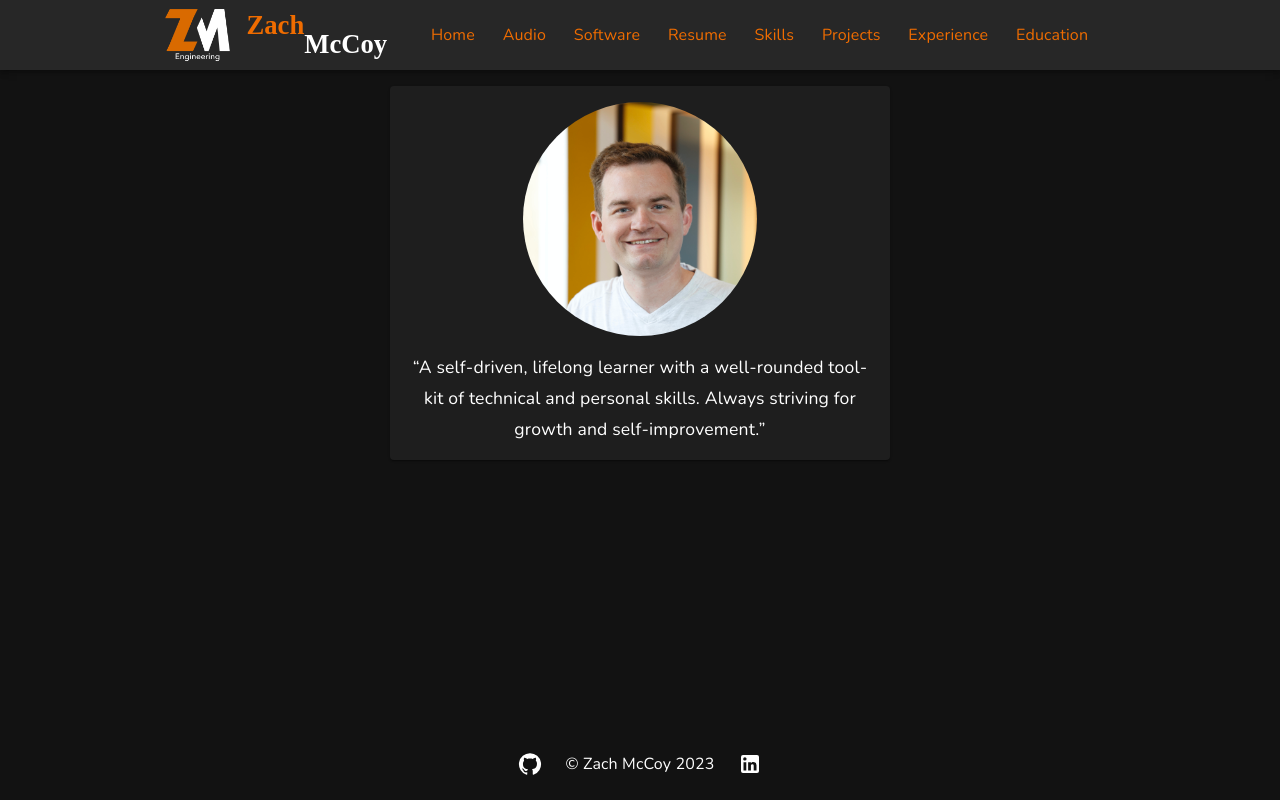
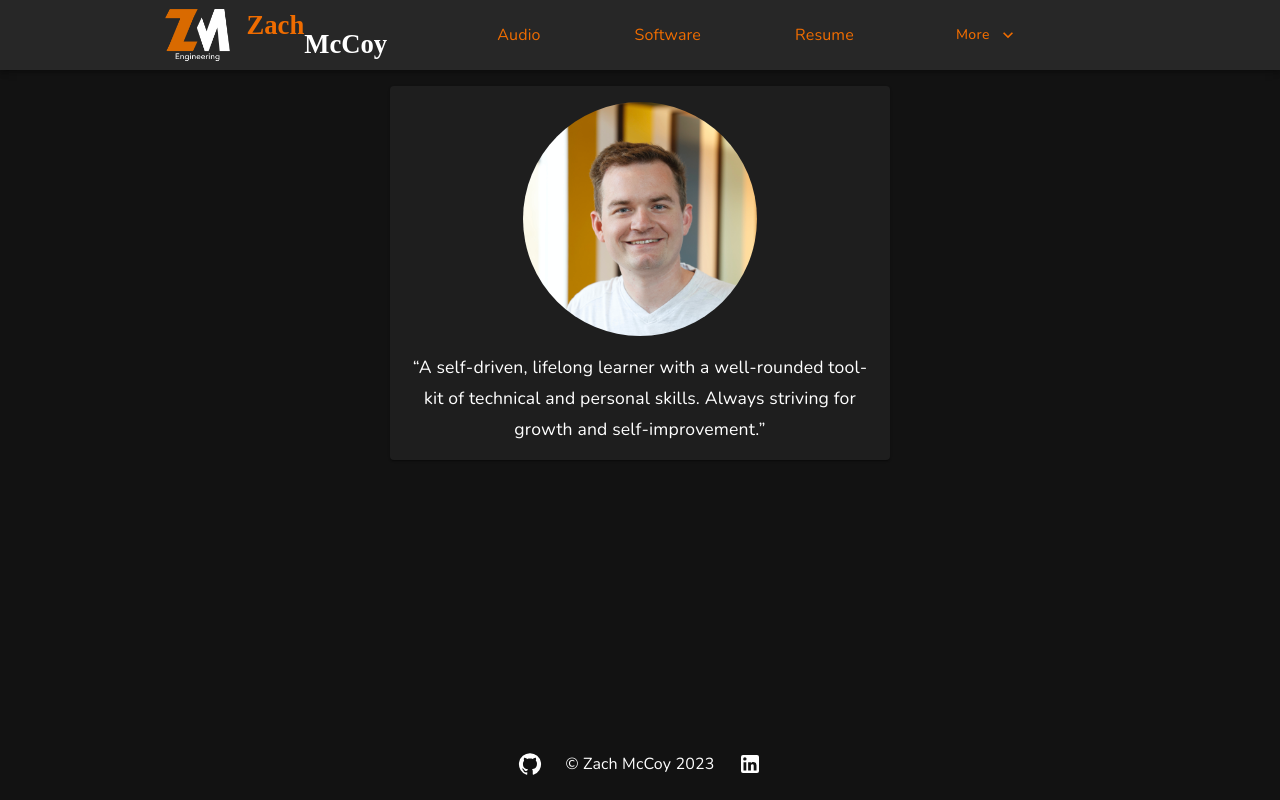
Before and after one commit to zrm20/zm-portfolio, a React (Create React App) app: page / in a window 1280 px wide. Built offline with nearby package versions, Linux system fonts and the light colour scheme; a web font is replaced by a local one.

Commit message:
add secondary links to navbar

```diff
--- a/src/components/partials/NavBar/NavBar.styles.ts
+++ b/src/components/partials/NavBar/NavBar.styles.ts
@@ -6,6 +6,7 @@ interface Style {
   logoContainer: SxProps;
   logo: CSSProperties;
   linkContainer: SxProps;
+  navLink: SxProps;
 };
 
 export default function useStyles(): Style {
@@ -35,6 +36,10 @@ export default function useStyles(): Style {
       flexDirection: 'row',
       alignItems: 'center',
       justifyContent: 'space-evenly'
+    },
+    navLink: {
+      textTransform: "none"
     }
+
   }
 };
--- a/src/components/partials/NavBar/NavBar.tsx
+++ b/src/components/partials/NavBar/NavBar.tsx
@@ -1,18 +1,23 @@
-import React from "react";
+import React, { useState } from "react";
 import {
   AppBar,
   Toolbar,
+  Button,
   Box,
   Link,
-  IconButton
+  IconButton,
+  Menu,
+  MenuItem
 } from "@mui/material";
 import { Link as RouterLink } from "react-router-dom";
-import { Menu } from "@mui/icons-material"
+import { Menu as MenuIcon } from "@mui/icons-material";
+import { v4 as uuid } from "uuid";
+import { ExpandMore } from "@mui/icons-material";
 
 import useStyles from "./NavBar.styles";
 import zmLogo from "../../../assets/images/zm_logo_orange_white_name.PNG";
 import { ZMTitle } from "../../ui";
-import { navLinks } from "../../../navigation";
+import { primaryLinks, secondaryLinks } from "../../../navigation";
 
 interface NavBarProps {
   toggleDrawer(): void;
@@ -21,6 +26,15 @@ interface NavBarProps {
 
 export default function NavBar(props: NavBarProps): JSX.Element {
   const styles = useStyles();
+  const [anchorEl, setAnchorEl] = useState<null | HTMLElement>(null);
+  const open = Boolean(anchorEl);
+
+  const handleClick = (event: React.MouseEvent<HTMLElement>) => {
+    setAnchorEl(event.currentTarget);
+  };
+  const handleClose = () => {
+    setAnchorEl(null);
+  };
 
   return (
     <AppBar position='static' >
@@ -39,25 +53,57 @@ export default function NavBar(props: NavBarProps): JSX.Element {
             !props.isMobileView &&
             <>
               {
-                navLinks.map((link, i) => {
+                primaryLinks.map(link => {
                   const buttonProps = link.isExternalLink ?
                     { component: "a", href: link.to } :
                     { component: RouterLink, to: link.to };
 
                   return (
-                    <Link {...buttonProps} key={i} underline="hover" >
+                    <Link {...buttonProps} key={uuid()} underline="hover" >
                       {link.label}
                     </Link>
                   )
                 })
               }
+              <Button
+                sx={styles.navLink}
+                endIcon={<ExpandMore />}
+                id="secondary-links"
+                aria-haspopup="true"
+                aria-expanded={open ? 'true' : undefined}
+                aria-controls={open ? 'secondary-linkks' : undefined}
+                onClick={handleClick}
+              >
+                More
+              </Button>
+              <Menu
+                id="secondary-links"
+                aria-labelledby="secondary-links"
+                open={open}
+                anchorEl={anchorEl}
+                onClose={handleClose}
+              >
+                {
+                  secondaryLinks.map(link => {
+                    const buttonProps = link.isExternalLink ?
+                      { component: "a", href: link.to } :
+                      { component: RouterLink, to: link.to };
+
+                    return (
+                      <MenuItem {...buttonProps} key={uuid()} onClick={handleClose} >
+                        {link.label}
+                      </MenuItem>
+                    )
+                  })
+                }
+              </Menu>
             </>
           }
         </Box>
         {
           props.isMobileView &&
           <IconButton onClick={props.toggleDrawer}>
-            <Menu />
+            <MenuIcon />
           </IconButton>
         }
       </Toolbar>
--- a/src/navigation/NavLinks/NavLinks.ts
+++ b/src/navigation/NavLinks/NavLinks.ts
@@ -7,12 +7,6 @@ interface NavLink {
 };
 
 const navLinks: NavLink[] = [
-  {
-    label: "Home",
-    to: "/",
-    isExternalLink: false,
-    isPrimary: true
-  },
   {
     label: "Audio",
     to: "/audio",
```
